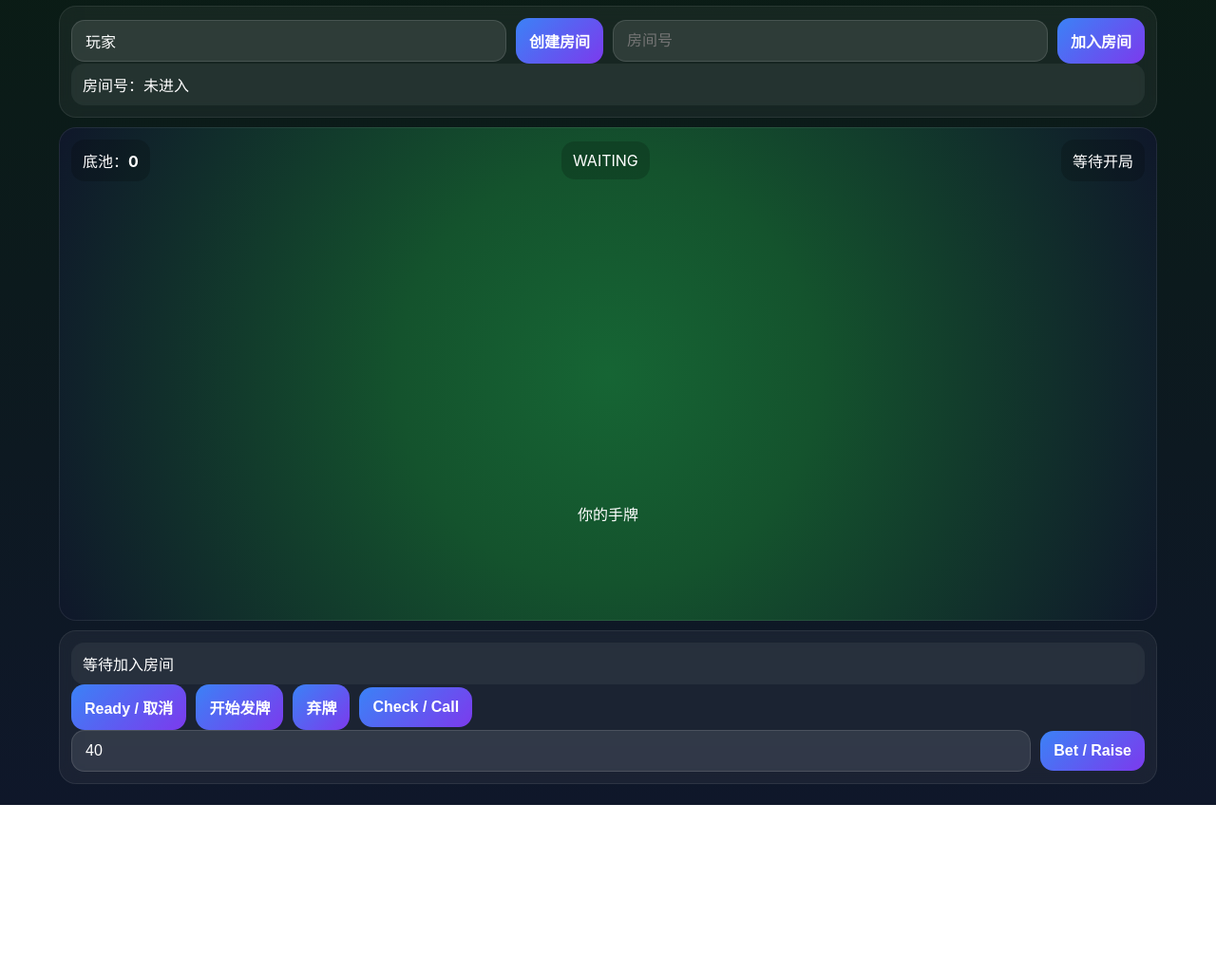
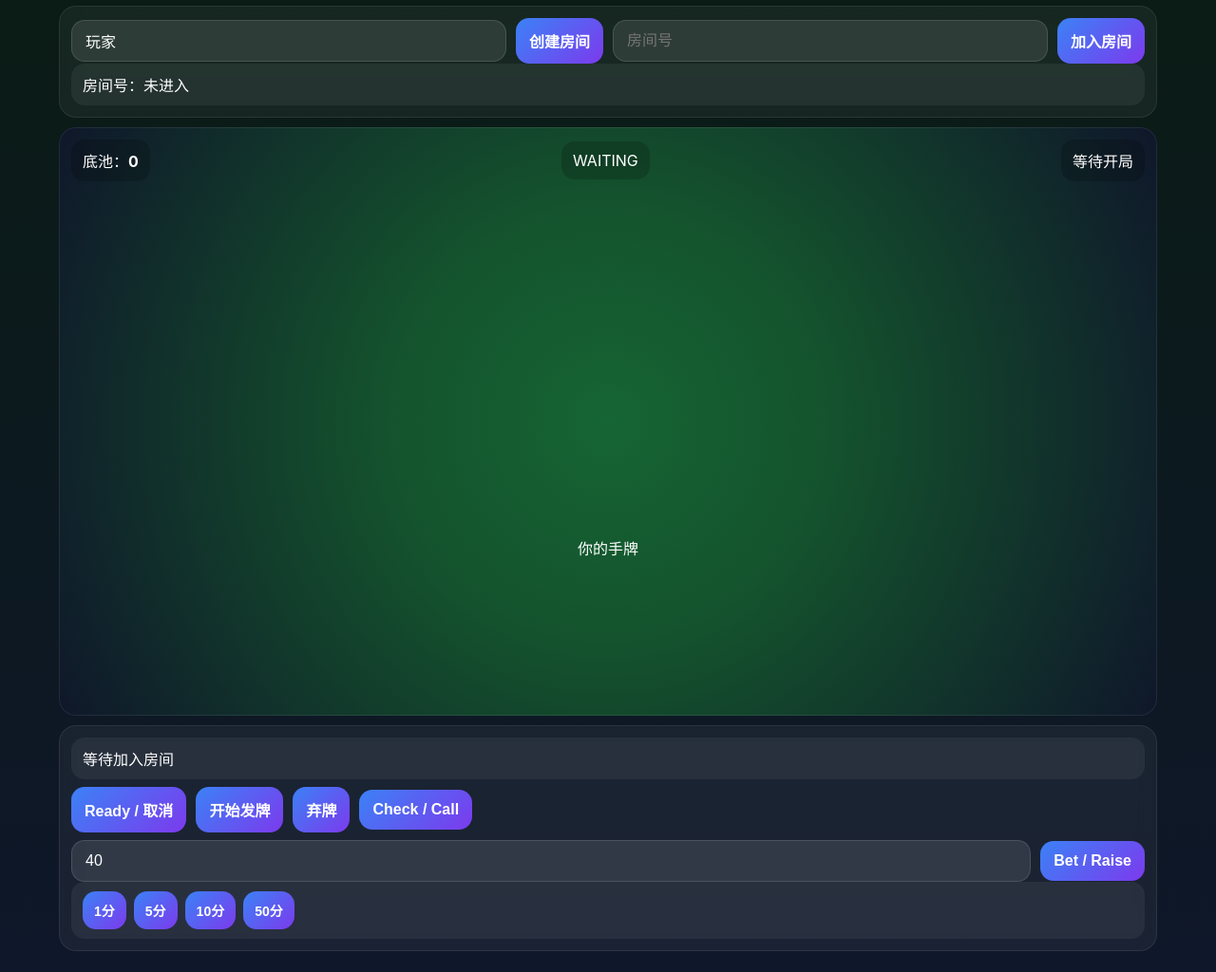
Before and after one commit to Chen99999999/fight-online, a website: page index.html in a window 1280 px wide. Shown: the part 68-1092 px from the top of the page at 95% size. Before the commit the page ends 916 px from the top, so only its background shows below. Drawn offline with Linux system fonts and the light colour scheme.

Commit message:
Add files via upload

```diff
--- a/client.js
+++ b/client.js
@@ -30,6 +30,18 @@ function seatStyle(idx) {
   ];
   return positions[idx] || '';
 }
+function renderRaisePanel() {
+  return `
+    <div class="raise-panel">
+      <div class="quick-bets">
+        <button class="quick-bet" data-amt="1">1分</button>
+        <button class="quick-bet" data-amt="5">5分</button>
+        <button class="quick-bet" data-amt="10">10分</button>
+        <button class="quick-bet" data-amt="50">50分</button>
+      </div>
+    </div>
+  `;
+}
 function render() {
   if (!state) return;
   roomBox.textContent = `房间号：${state.roomId || '未进入'}`;
@@ -43,15 +55,24 @@ function render() {
 
   seatsEl.innerHTML = state.players.map((p, i) => `
     <div class="seat ${p.id===state.turnPlayerId?'turn':''} ${p.folded?'folded':''} ${p.ready?'ready':''}" style="${seatStyle(i)}">
-      <div class="name">${p.name}</div>
+      <div class="name">${p.name}<span class="chips-badge">${p.chips}</span></div>
       <div class="meta">
-        筹码：${p.chips}<br>
         本轮下注：${p.bet}<br>
         ${p.isDealer?'庄家 ':''}${p.isSB?'SB ':''}${p.isBB?'BB ':''}<br>
         ${p.folded?'已弃牌':(p.inHand?'在局中':'待命')}
       </div>
     </div>
   `).join('');
+
+  bindQuickBetButtons();
+}
+function bindQuickBetButtons() {
+  document.querySelectorAll('.quick-bet').forEach(btn => {
+    btn.onclick = () => {
+      const amt = Number(btn.dataset.amt || 0);
+      raiseInput.value = String(amt);
+    };
+  });
 }
 function connect() {
   const proto = location.protocol === 'https:' ? 'wss:' : 'ws:';
@@ -80,3 +101,6 @@ document.getElementById('startBtn').onclick = () => ws?.readyState===1 && ws.sen
 document.getElementById('foldBtn').onclick = () => ws?.readyState===1 && ws.send(JSON.stringify({ type:'fold' }));
 document.getElementById('callBtn').onclick = () => ws?.readyState===1 && ws.send(JSON.stringify({ type:'check_call' }));
 document.getElementById('raiseBtn').onclick = () => ws?.readyState===1 && ws.send(JSON.stringify({ type:'bet_raise', amount:Number(raiseInput.value||40) }));
+
+document.querySelector('.actions').insertAdjacentHTML('beforeend', renderRaisePanel());
+bindQuickBetButtons();
--- a/package.json
+++ b/package.json
@@ -1,6 +1,6 @@
 {
   "name": "poker-online",
-  "version": "1.0.0",
+  "version": "1.1.0",
   "main": "server.js",
   "scripts": {
     "start": "node server.js"
--- a/style.css
+++ b/style.css
@@ -9,22 +9,30 @@ html,body{margin:0;padding:0;min-height:100%;background:linear-gradient(180deg,#
 input,button{border-radius:14px;border:none;padding:12px 14px;font-size:16px}
 input{background:rgba(255,255,255,.1);color:#fff;border:1px solid rgba(255,255,255,.12);flex:1}
 button{background:linear-gradient(135deg,#3b82f6,#7c3aed);color:#fff;font-weight:900}
-.room-box,.message-box{padding:10px 12px;border-radius:14px;background:rgba(255,255,255,.06)}
-.table{min-height:520px;position:relative;background:radial-gradient(circle at center,#166534 0%, #14532d 35%, #0f172a 100%)}
+.room-box,.message-box,.raise-panel{padding:10px 12px;border-radius:14px;background:rgba(255,255,255,.06)}
+.table{min-height:620px;position:relative;background:radial-gradient(circle at center,#166534 0%, #14532d 35%, #0f172a 100%)}
 .table-top{display:flex;justify-content:space-between;align-items:center;gap:12px}
 .pot-box,.street-box,.turn-box{background:rgba(0,0,0,.18);padding:10px 12px;border-radius:14px}
 .seats{position:relative;min-height:300px;margin-top:18px}
-.seat{position:absolute;width:160px;padding:10px;border-radius:14px;background:rgba(0,0,0,.22);border:1px solid rgba(255,255,255,.08)}
+.seat{position:absolute;width:180px;padding:10px;border-radius:14px;background:rgba(0,0,0,.22);border:1px solid rgba(255,255,255,.08)}
 .seat .name{font-weight:900}
 .seat .meta{font-size:12px;opacity:.82;line-height:1.6}
+.chips-badge{display:inline-block;background:#f59e0b;color:#111827;padding:2px 8px;border-radius:999px;font-weight:900;margin-left:6px}
 .seat.turn{outline:2px solid #f59e0b}
 .seat.folded{opacity:.45}
 .seat.ready{box-shadow:0 0 0 2px rgba(34,197,94,.35) inset}
-.community-wrap,.self-panel{display:flex;justify-content:center;margin-top:10px}
+.community-wrap{display:flex;justify-content:center;margin-top:18px}
 .community,.self-hand{display:flex;gap:8px;flex-wrap:wrap}
+.self-panel{display:flex;flex-direction:column;align-items:center;margin-top:38px}
 .card{width:56px;height:78px;border-radius:10px;background:#fff;color:#111827;display:flex;align-items:center;justify-content:center;font-weight:900;font-size:22px}
 .card.back{background:linear-gradient(135deg,#1e3a8a,#7c3aed);color:#fff}
+.actions .row{margin-top:8px}
+.quick-bets{display:flex;gap:8px;flex-wrap:wrap}
+.quick-bet{padding:10px 12px;font-size:14px}
+.raise-dropdown{display:none}
+.raise-dropdown.open{display:block}
 @media (max-width:900px){
   .seat{position:static;width:auto;margin-bottom:8px}
   .seats{display:grid;grid-template-columns:1fr 1fr;gap:8px;min-height:unset}
+  .self-panel{margin-top:24px}
 }
```
